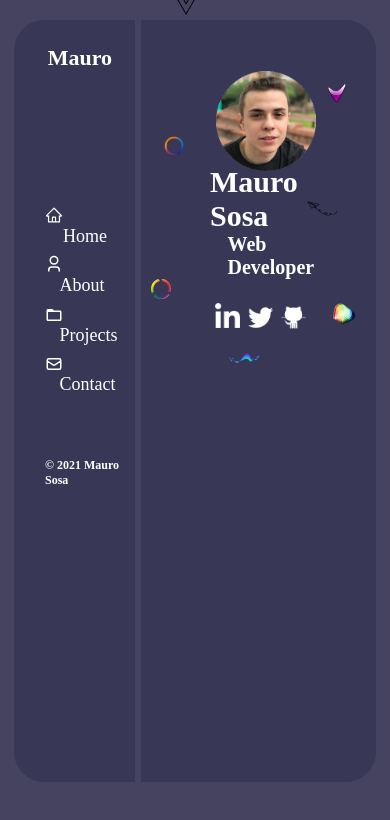
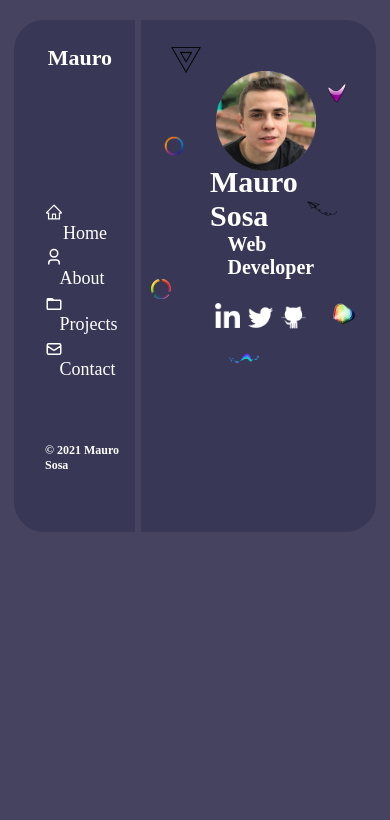
Before and after one commit to maureSs/maurososa-OLD, a React (Create React App) app: page / in a window 390 px wide. Shown: the top 820 px of the page. Built offline with nearby package versions, Linux system fonts and the light colour scheme.

Commit message:
website commit

```diff
--- a/src/index.css
+++ b/src/index.css
@@ -22,6 +22,7 @@ body {
 }
 @media (max-width: 480px) {
   .navbar {
+    height: 40%;
     width: 90px;
   }
 }
@@ -76,7 +77,7 @@ body {
 }
 @media (max-width: 480px) {
   .navbar-item {
-    margin-top: 10%;
+    margin-top: 5%;
     font-size: 18px;
   }
 }
@@ -110,6 +111,7 @@ body {
 @media (max-width: 480px) {
   .main-container {
     width: 300px;
+    min-height: 450px;
   }
 }
 
@@ -298,7 +300,7 @@ body {
   .shape-triangle {
     width: 30px;
     margin-left: -35%;
-    margin-top: -75%;
+    margin-top: -60%;
   }
 }
 
```
